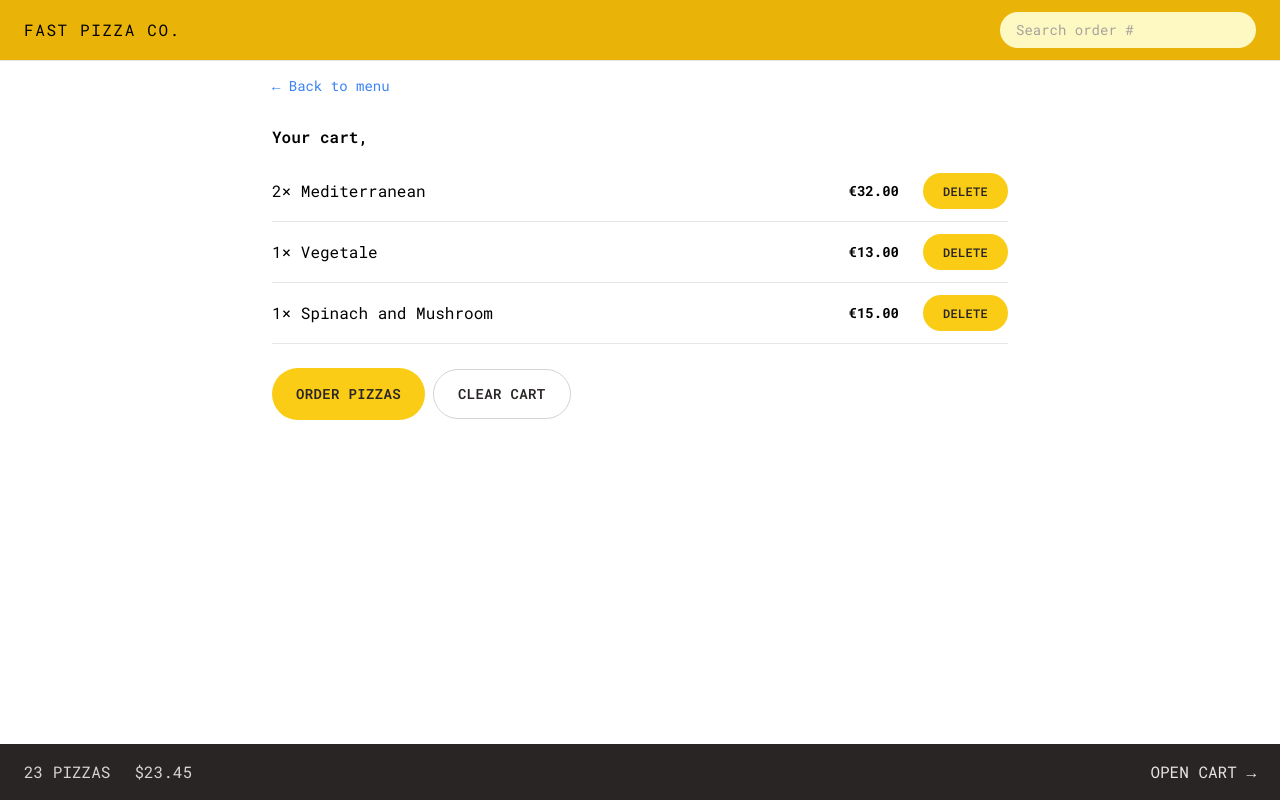
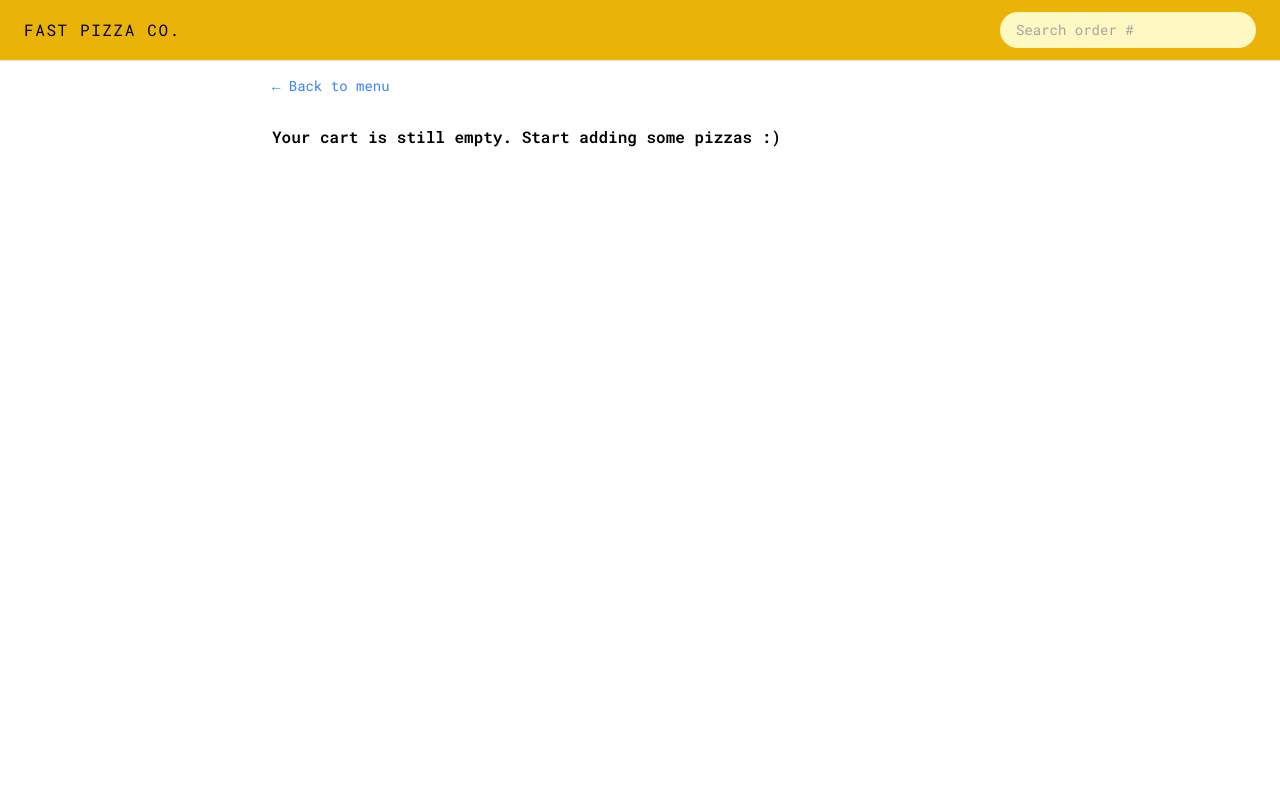
Before and after one commit to rasool-frontdev/fast-pizza-co, a React (Vite) app: page /cart in a window 1280 px wide. Built offline with nearby package versions, Linux system fonts and the light colour scheme.

Commit message:
added features add to cart , delete item from cart

```diff
--- a/src/features/cart/Cart.jsx
+++ b/src/features/cart/Cart.jsx
@@ -1,36 +1,18 @@
-import { Link } from "react-router-dom";
 import LinkButton from "../../ui/LinkButton";
 import Button from "../../ui/Button";
 import CartItem from "./CartItem";
-import { useSelector } from "react-redux";
-
-const fakeCart = [
-  {
-    pizzaId: 12,
-    name: "Mediterranean",
-    quantity: 2,
-    unitPrice: 16,
-    totalPrice: 32,
-  },
-  {
-    pizzaId: 6,
-    name: "Vegetale",
-    quantity: 1,
-    unitPrice: 13,
-    totalPrice: 13,
-  },
-  {
-    pizzaId: 11,
-    name: "Spinach and Mushroom",
-    quantity: 1,
-    unitPrice: 15,
-    totalPrice: 15,
-  },
-];
+import { useDispatch, useSelector } from "react-redux";
+import { clearCart, getCart } from "./cartSlice";
+import { getUser } from "../user/userSlice";
+import EmptyCart from "./EmptyCart";
 
 function Cart() {
-  const cart = fakeCart;
-  const username = useSelector((state) => state.user.username);
+  const dispatch = useDispatch();
+  const cart = useSelector(getCart);
+  const username = useSelector(getUser);
+  console.log(cart);
+
+  if (!cart.length) return <EmptyCart />;
 
   return (
     <div className="px-4 py-3 ">
@@ -39,7 +21,7 @@ function Cart() {
 
       <ul className="mt-3 divide-y divide-stone-200 border-b">
         {cart.map((item) => (
-          <CartItem item={item} key={item.id} />
+          <CartItem item={item} key={item.name} />
         ))}
       </ul>
 
@@ -47,7 +29,9 @@ function Cart() {
         <Button to="/order/new" type="primary">
           Order pizzas
         </Button>
-        <Button type="secondary">Clear Cart</Button>
+        <Button type="secondary" onClick={() => dispatch(clearCart())}>
+          Clear Cart
+        </Button>
       </div>
     </div>
   );
--- a/src/features/cart/CartItem.jsx
+++ b/src/features/cart/CartItem.jsx
@@ -1,5 +1,6 @@
-import Button from "../../ui/Button";
+/* eslint-disable react/prop-types */
 import { formatCurrency } from "../../utils/helpers";
+import DeleteItem from "./DeleteItem";
 
 function CartItem({ item }) {
   const { pizzaId, name, quantity, totalPrice } = item;
@@ -11,7 +12,7 @@ function CartItem({ item }) {
       </p>
       <div className="flex items-center justify-between sm:gap-6">
         <p className="text-sm font-bold">{formatCurrency(totalPrice)}</p>
-        <Button type="small">Delete</Button>
+        <DeleteItem pizzaId={pizzaId} />
       </div>
     </li>
   );
--- a/src/features/cart/CartOverview.jsx
+++ b/src/features/cart/CartOverview.jsx
@@ -1,11 +1,18 @@
+import { useSelector } from "react-redux";
 import { Link } from "react-router-dom";
+import { getTotalCartPrice, getTotalCartQuantity } from "./cartSlice";
 
 function CartOverview() {
+  const totalQuantity = useSelector(getTotalCartQuantity);
+  const totalPrice = useSelector(getTotalCartPrice);
+
+  if (!totalQuantity) return null;
+
   return (
     <div className="flex items-center justify-between bg-stone-800 px-4 py-4 text-sm uppercase text-stone-200  sm:px-6 md:text-base ">
       <p className="space-x-4   text-stone-300 sm:space-x-6 ">
-        <span>23 pizzas</span>
-        <span>$23.45</span>
+        <span>{totalQuantity} pizzas</span>
+        <span>${totalPrice}</span>
       </p>
       <Link to="/cart">Open cart &rarr;</Link>
     </div>
--- /dev/null
+++ b/src/features/cart/DeleteItem.jsx
@@ -0,0 +1,15 @@
+/* eslint-disable react/prop-types */
+import { useDispatch } from "react-redux";
+import Button from "../../ui/Button";
+import { deleteItem } from "./cartSlice";
+
+function DeleteItem({ pizzaId }) {
+  const dispatch = useDispatch();
+  return (
+    <Button type="small" onClick={() => dispatch(deleteItem(pizzaId))}>
+      Delete
+    </Button>
+  );
+}
+
+export default DeleteItem;
--- a/src/features/cart/EmptyCart.jsx
+++ b/src/features/cart/EmptyCart.jsx
@@ -1,11 +1,13 @@
-import { Link } from 'react-router-dom';
+import LinkButton from "../../ui/LinkButton";
 
 function EmptyCart() {
   return (
-    <div>
-      <Link to="/menu">&larr; Back to menu</Link>
+    <div className="px-4 py-3">
+      <LinkButton to="/menu">&larr; Back to menu</LinkButton>
 
-      <p>Your cart is still empty. Start adding some pizzas :)</p>
+      <p className="mt-7 font-semibold">
+        Your cart is still empty. Start adding some pizzas :)
+      </p>
     </div>
   );
 }
--- a/src/features/cart/cartSlice.js
+++ b/src/features/cart/cartSlice.js
@@ -4,15 +4,7 @@ const initialState = {
   // cart: [],
   // totalPrice: 0,
   // numItems: 0,
-  cart: [
-    {
-      pizzaId: 1,
-      name: "Pizza",
-      quantity: 2,
-      unitPrice: 12,
-      totalPrice: 20,
-    },
-  ],
+  cart: [],
 };
 
 const cartSlice = createSlice({
@@ -25,7 +17,7 @@ const cartSlice = createSlice({
     },
     deleteItem(state, action) {
       //payload = pizzaId
-      state.cart = state.cart.filter((item) => item.id !== action.payload);
+      state.cart = state.cart.filter((item) => item.pizzaId !== action.payload);
     },
     // updateItem(state, action) {},
     increaseItem(state, action) {
@@ -49,3 +41,14 @@ const cartSlice = createSlice({
 export const { addItem, deleteItem, decreaseItem, increaseItem, clearCart } =
   cartSlice.actions;
 export default cartSlice.reducer;
+
+export const getCart = (state) => state.cart.cart;
+
+export const getTotalCartQuantity = (state) =>
+  state.cart.cart.reduce((sum, item) => sum + item.quantity, 0);
+
+export const getTotalCartPrice = (state) =>
+  state.cart.cart.reduce((sum, item) => sum + item.totalPrice, 0);
+
+export const getCurrenQuantityById = (id) => (state) =>
+  state.cart.cart.find((item) => item.pizzaId === id)?.quantity ?? 0;
--- a/src/features/menu/MenuItem.jsx
+++ b/src/features/menu/MenuItem.jsx
@@ -1,12 +1,16 @@
 /* eslint-disable react/prop-types */
-import { useDispatch } from "react-redux";
+import { useDispatch, useSelector } from "react-redux";
 import Button from "../../ui/Button";
 import { formatCurrency } from "../../utils/helpers";
-import { addItem } from "../cart/cartSlice";
+import { addItem, getCurrenQuantityById } from "../cart/cartSlice";
+import DeleteItem from "../cart/DeleteItem";
 
 function MenuItem({ pizza }) {
   const { id, name, unitPrice, ingredients, soldOut, imageUrl } = pizza;
   const dispatch = useDispatch();
+
+  const currentQuantity = useSelector(getCurrenQuantityById(id));
+  const isInCart = currentQuantity > 0;
 
   function handleAddToCart() {
     const newItem = {
@@ -39,7 +43,10 @@ function MenuItem({ pizza }) {
               Sold out
             </p>
           )}
-          {!soldOut && (
+
+          {isInCart && <DeleteItem pizzaId={id} />}
+
+          {!soldOut && !isInCart && (
             <Button type="small" onClick={handleAddToCart}>
               Add to cart
             </Button>
--- a/src/features/user/userSlice.js
+++ b/src/features/user/userSlice.js
@@ -42,3 +42,5 @@ const userSLice = createSlice({
 export const { updateName } = userSLice.actions;
 
 export default userSLice.reducer;
+
+export const getUser = (state) => state.user.username;
```
